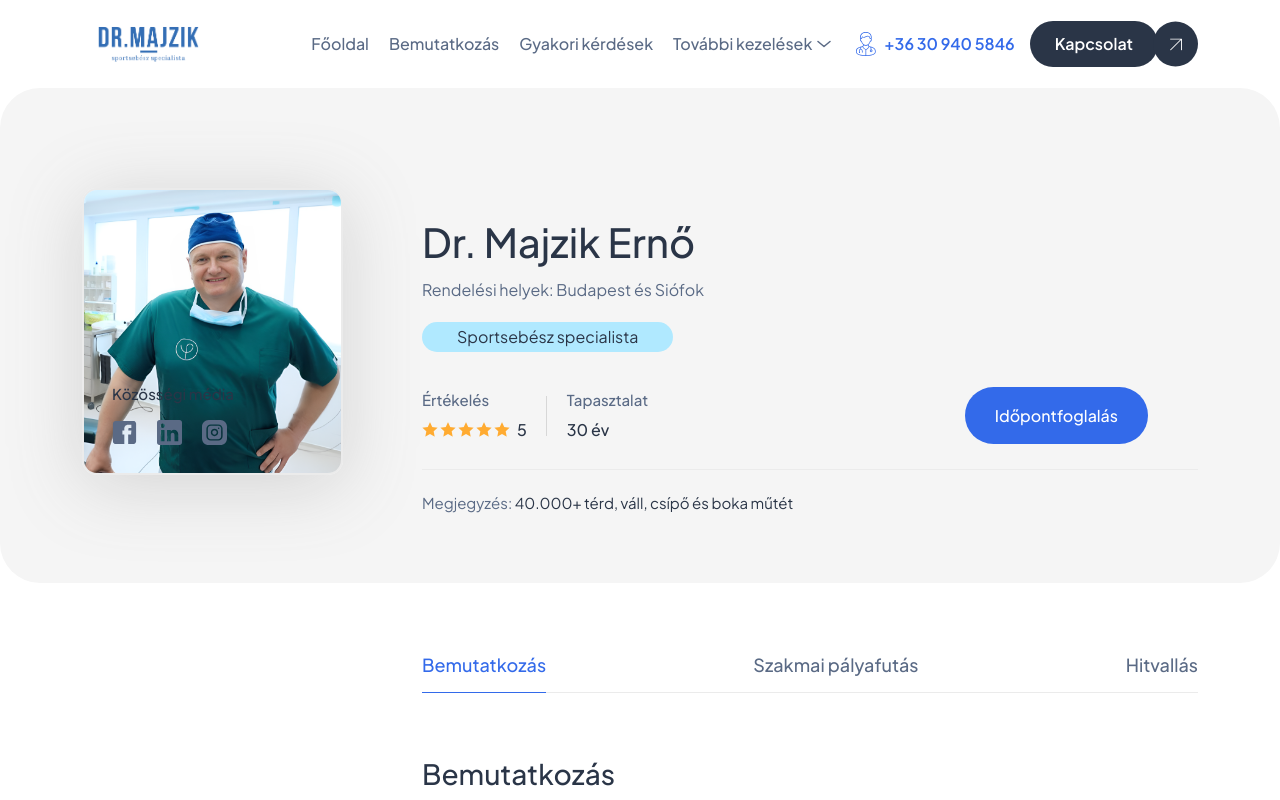
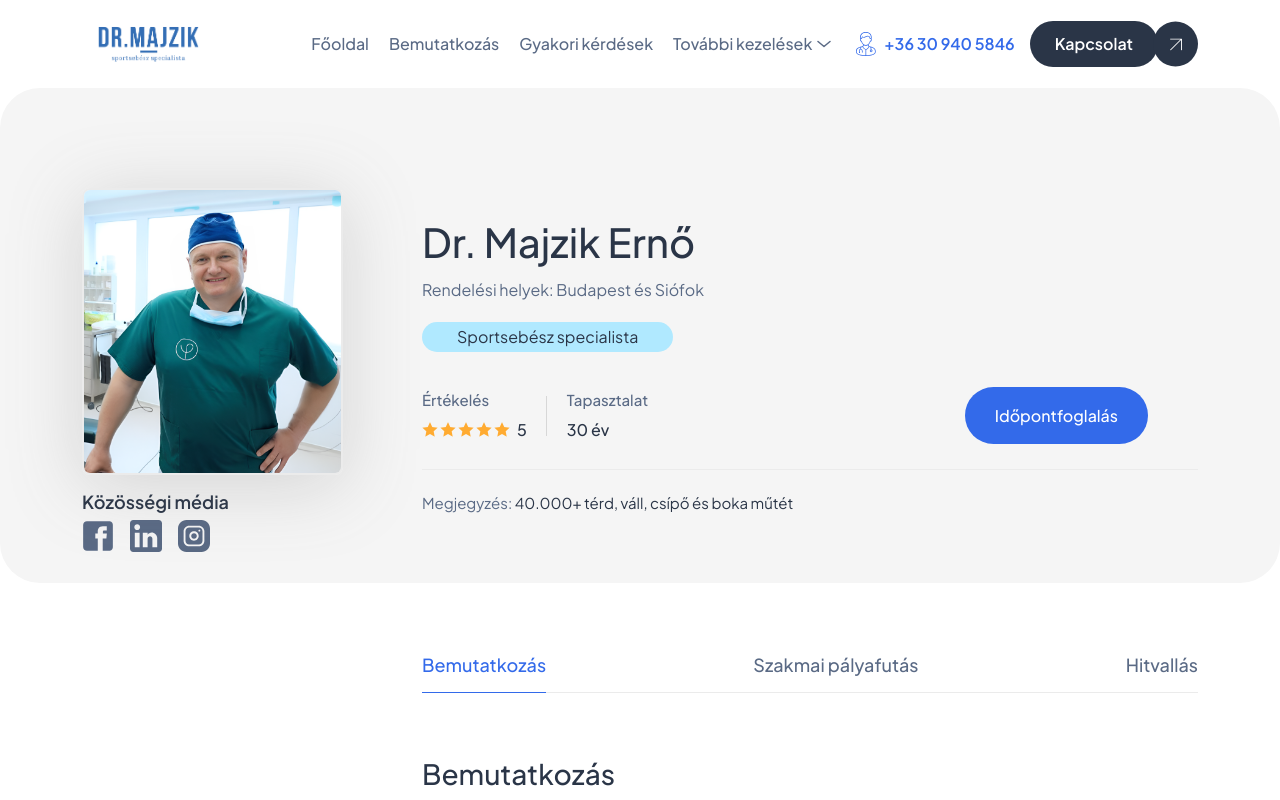
Before and after one commit to Anadasi/allinside.hu, a Next.js app: page /doctor/bemutatkozas in a window 1280 px wide. Shown: the top 800 px of the page. Built offline with nearby package versions, Linux system fonts and the light colour scheme.

Commit message:
Social ikonok a kep ala

```diff
--- a/src/components/Doctors/DoctorProfileContent.tsx
+++ b/src/components/Doctors/DoctorProfileContent.tsx
@@ -104,23 +104,38 @@ const DoctorProfileContent = () => {
           <div className="row justify-content-center g-4">
             {/* Bal oldal: Kép és Social */}
 <div className="col-lg-3 col-md-12">
-              <div className="doctor-profile-image">
-                <Image src={doctorData.profileImage} alt={doctorData.name} width={611} height={917} />
-                <div className="info-social">
-                  <h5>Közösségi média</h5>
-                  <ul className="list">
+  <div className="doctor-profile-image mb-3">
+    <Image
+      src={doctorData.profileImage}
+      alt={doctorData.name}
+      width={611}
+      height={917}
+      className="rounded-3" // Opcionális: kerekített sarkok
+    />
+  </div>
+
+  {/* Social Media szekció a kép alá mozgatva */}
+  <div className="info-social-under text-center text-lg-start">
+    <h5 className="mb-2" style={{ fontSize: '18px', fontWeight: '600' }}>Közösségi média</h5>
+    <ul className="list-unstyled d-flex gap-3 justify-content-center justify-content-lg-start">
       {doctorData.socialLinks.map((link, index) => (
         <li key={index}>
-                        <a href={link.url} target="_blank" rel="noreferrer">
-                          <Image src={link.icon} alt={link.platform} width={25} height={25} />
+          <a href={link.url} target="_blank" rel="noreferrer" className="d-inline-block">
+            <Image
+              src={link.icon}
+              alt={link.platform}
+              width={32} // Kicsit nagyobbra vettem, hogy könnyebb legyen kattintani
+              height={32}
+              style={{ transition: 'transform 0.2s' }}
+              onMouseOver={(e) => e.currentTarget.style.transform = 'scale(1.1)'}
+              onMouseOut={(e) => e.currentTarget.style.transform = 'scale(1)'}
+            />
           </a>
         </li>
       ))}
     </ul>
   </div>
 </div>
-            </div>
-
             {/* Jobb oldal: Profil adatok és Tabok */}
             <div className="col-lg-9 col-md-12">
               <div className="doctor-profile-desc">
```
Lines whose indentation alone changed are shown as unchanged.
